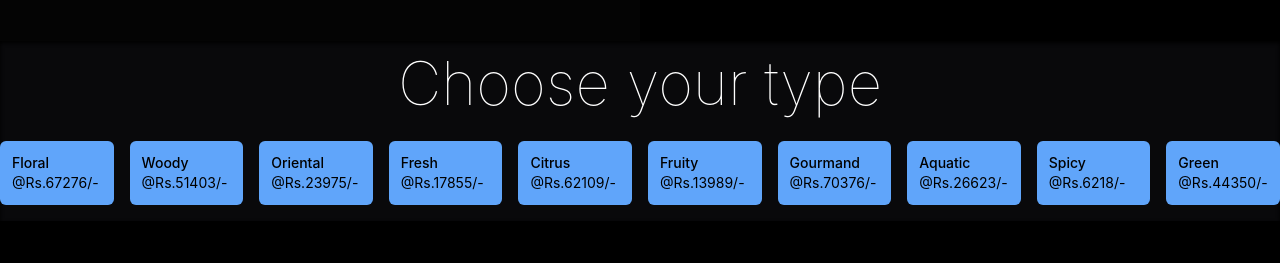
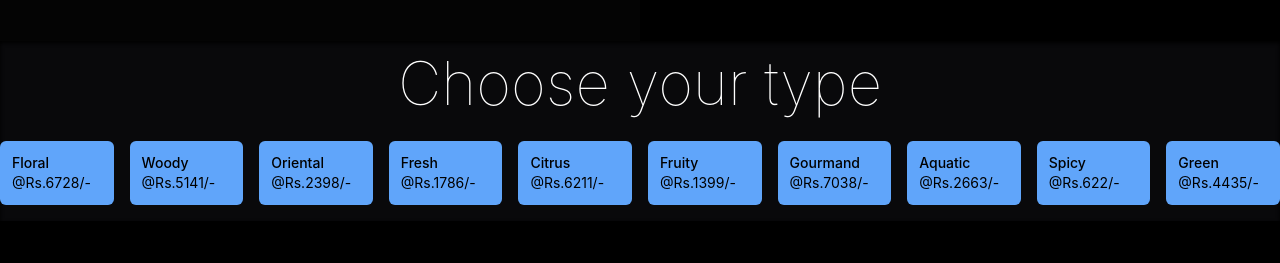
Before and after one commit to A-JA-Y/anime_js_project, a React (Create React App) app: page / in a window 1280 px wide. Shown: the part 1281-1544 px from the top of the page. Built offline with nearby package versions, Linux system fonts and the light colour scheme; the HTML template or start-up script is replaced by a standard one.

Commit message:
2nd commit

```diff
--- a/src/components/perfumes.jsx
+++ b/src/components/perfumes.jsx
@@ -28,7 +28,7 @@ function Perfumes() {
                         <h3 className='font-medium'>{perfume}</h3>
                         <p>@Rs.{
 
-                            Math.floor(Math.random() * 100000) + 1
+                            Math.floor(Math.random() * 10000) + 1
 
                             }/-</p>
 
```
